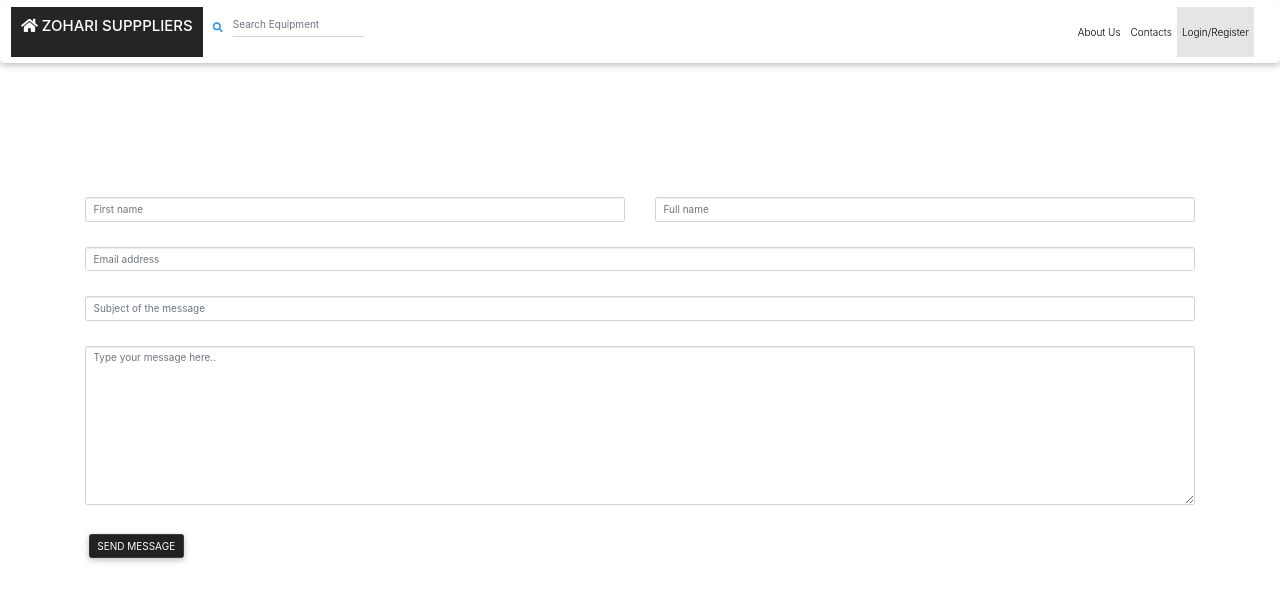
After one commit to lydiah2015/zs, a Django app: page /contact in a window 1280 px wide. The commit adds this page. Shown: the top 602 px of the page. Run offline with Django 3.2, Linux system fonts and the light colour scheme; some libraries are stand-ins or nearby versions.

Commit message:
added more features

```diff
--- a/supply/templates/all-supply/base.html
+++ b/supply/templates/all-supply/base.html
@@ -1,4 +1,5 @@
 {%load bootstrap3%}
+{% load static%}
 <!DOCTYPE html>
 <html>
 
@@ -6,12 +7,13 @@
     <meta charset="utf-8">
 
     {% if title %}
-    <title>Zohari Supply - {{title}}</title>
+    <title>ZOHARI SUPPLIES - {{title}}</title>
     {% else %}
-    <title> Zohari Supply </title>
+    <title> ZOHARI SUPPLIES</title>
     {% endif %}
 
     {% include 'navbar.html' %}
+
 
     {% block styles %}
     {% bootstrap_css %}
@@ -23,7 +25,23 @@
     <!-- Material Design for Bootstrap -->
     <link href="https://cdnjs.cloudflare.com/ajax/libs/mdbootstrap/4.5.16/css/mdb.min.css" rel="stylesheet"><br />
     <link rel="stylesheet" href="https://cdn.jsdelivr.net/gh/fancyapps/fancybox@3.5.7/dist/jquery.fancybox.min.css" />
-
+    <meta charset="UTF-8">
+    <meta name="viewport" content="width=device-width, initial-scale=1.0">
+    <meta http-equiv="X-UA-Compatible" content="ie=edge">
+    <title>ZOHARI SUPPLIES</title>
+    <meta name="viewport" content="width=device-width, initial-scale=1, shrink-to-fit=no">
+    <link rel="stylesheet" href="https://use.fontawesome.com/releases/v5.8.1/css/all.css">
+    <link href="https://fonts.googleapis.com/css?family=Anton&display=swap" rel="stylesheet">
+    <link rel="stylesheet" href="https://maxcdn.bootstrapcdn.com/font-awesome/4.7.0/css/font-awesome.min.css">
+    <!-- Bootstrap -->
+    <link href="https://cdnjs.cloudflare.com/ajax/libs/twitter-bootstrap/4.1.3/css/bootstrap.min.css" rel="stylesheet">
+    <!-- Material Design for Bootstrap -->
+    <link href="https://cdnjs.cloudflare.com/ajax/libs/mdbootstrap/4.5.16/css/mdb.min.css" rel="stylesheet"><br />
+    <link rel="stylesheet" href="https://use.fontawesome.com/releases/v5.8.2/css/all.css"
+      integrity="sha384-oS3vJWv+0UjzBfQzYUhtDYW+Pj2yciDJxpsK1OYPAYjqT085Qq/1cq5FLXAZQ7Ay" crossorigin="anonymous">
+    <link rel="stylesheet" href="{% static 'css/bootstrap.css' %}">
+    <link rel="stylesheet" href="{% static 'css/mdb.css' %}">
+    <link rel="stylesheet" href="{% static 'css/style.css' %}">
 </head>
 
 <body>
--- /dev/null
+++ b/supply/templates/contact.html
@@ -0,0 +1,46 @@
+{% extends 'all-supply/base.html'%}
+{% block content %}
+
+<div class="container">
+    <div class="row">
+      <div class="col-12 mb-5 position-relative">
+        <h2 class="section-title text-center text-white mb-5">Say Hello</h2>
+      </div>
+    </div>
+    <form action="#" class="form">
+      <div class="row mb-4">
+        <div class="form-group col-6">
+          <input type="text" class="form-control" placeholder="First name">
+        </div>
+        <div class="form-group col-6">
+          <input type="text" class="form-control" placeholder="Full name">
+        </div>
+      </div>
+
+      <div class="row mb-4">
+        <div class="form-group col-12">
+          <input type="email" class="form-control" placeholder="Email address">
+        </div>
+      </div>
+
+      <div class="row mb-4">
+        <div class="form-group col-12">
+          <input type="text" class="form-control" placeholder="Subject of the message">
+        </div>
+      </div>
+
+      <div class="row mb-4">
+        <div class="form-group col-12">
+          <textarea name="" id="" cols="30" rows="10" class="form-control" placeholder="Type your message here.."></textarea>
+        </div>
+      </div>
+
+      <div class="row">
+        <div class="col-md-6">
+          <input type="submit" class="btn btn-dark" value="Send Message">
+        </div>
+      </div>
+
+    </form>
+  </div>
+  {% endblock %}
--- a/supply/templates/navbar.html
+++ b/supply/templates/navbar.html
@@ -1,5 +1,6 @@
 <!DOCTYPE html>
 <html lang="en">
+
 <head>
   <meta charset="utf-8">
   <meta name="viewport" content="width=device-width, initial-scale=1">
@@ -7,17 +8,59 @@
 
 <body>
 
-<nav class="navbar navbar-dark primary-color">
-<a class="navbar-brand" href="#">Navbar</a>
-  <form class="form-inline">
-    <div class="md-form my-0">
-      <input class="form-control mr-sm-2" type="text" placeholder="Search" aria-label="Search">
+
+<!--Navbar -->
+<nav class=" navbar navbar-expand-md navbar-light blue-text" style="color:white;">
+  <div class="navbar-brand" style="background:#000000;opacity:0.85;padding:10px;color:white;">
+    <a href="/c" style="color:white;"><h4 ><i class="fas fa-home"></i> ZOHARI SUPPPLIERS </h4></a>
+  </div>
+  <div class="nav-search">
+      <form class="form-inline md-form form-md active-pink active-pink-2 mt-2" action="">
+        <i class="fas fa-search" aria-hidden="true"></i>
+        <input class="form-control form-control-md ml-3 w-75" type="text" placeholder="Search Equipment" aria-label="Search "
+          name="equipment">
+      </form>
     </div>
-    <button class="btn btn-outline-white btn-md my-2 my-sm-0 ml-3" type="submit">Search</button>
-  </form>
+  <button class="navbar-toggler" type="button" data-toggle="collapse" data-target="#navbarSupportedContent-4"
+    aria-controls="navbarSupportedContent-4" aria-expanded="false" aria-label="Toggle navigation">
+    <span class="navbar-toggler-icon"></span>
+  </button>
+  <div class="collapse navbar-collapse" id="navbarSupportedContent-4">
+    <ul class="navbar-nav ml-auto">
+      <li class="nav-item">
+        <a class="nav-link" href="/about"  >
+           About Us</a>
+      </li>
+      <li class="nav-item">
+        <a class="nav-link" href="/contact"  >
+           Contacts</a>
+      </li>
+      {% if user.is_authenticated %}
+
+      <li class="nav-item">
+            <a class="nav-link" href="/admin"  >
+               Admin</a>
+          </li>
+
+          <li class="nav-item">
+              <a class="nav-link" href="{% url 'profile' username=user %}">
+                  Profile</a>
+            </li>
+            <li class="nav-item">
+                <a class="nav-link" href="/logout/">
+                  Log Out</a>
+              </li>
+              {% else %}
+              <li class="nav-item active">
+                  <a class="nav-link" href="accounts/login">
+                    Login/Register
+                  </a>
+                </li>
+          {% endif %}
+
+    </ul>
+  </div>
 </nav>
-<nav class="navbar navbar-light bg-light">
-  <a class="navbar-brand" href="#">Default</a>
-</nav>
-  </body>
+</body>
+
 </html>
--- a/supply/urls.py
+++ b/supply/urls.py
@@ -1,9 +1,13 @@
+from django.conf.urls import url
+from .import views
 from django.conf import settings
-from django.conf.urls.static import static
-from django.conf.urls import url
-from . import views
+from django.conf.urls.static  import static
 
 urlpatterns=[
     url('^$',views.index, name = 'mainPage'),
-
+    url('contact',views.contact ,name = 'contact'),
+    url('about',views.about ,name = 'about'),
+    url(r'^profile/(?P<username>\w+)', views.profile, name='profile'),
 ]
+if settings.DEBUG:
+    urlpatterns+= static(settings.MEDIA_URL,document_root = settings.MEDIA_ROOT)
--- a/supply/views.py
+++ b/supply/views.py
@@ -1,8 +1,29 @@
 from django.shortcuts import render,redirect
 from django.http import HttpResponse
-from .models import Image
+from .models import Image,Profile
+from django.contrib.auth.decorators import  login_required
+from django.contrib.auth.models import User
 
 # Create your views here.
+def contact(request):
+    return render( request,'contact.html')
+
+def about(request):
+    return render( request,'about.html')
+
+@login_required(login_url='/accounts/login/')
 def index(request):
+
     images = Image.objects.all()
+    users = User.objects.all()
+
     return render (request, 'all-supply/index.html',{"images":images},)
+
+@login_required(login_url='/accounts/login/')
+def profile(request,username):
+    profile = User.objects.get(username=username)
+
+    try:
+        profile_details = Profile.get_by_id(profile.id)
+    except:
+        profile_details = Profile.filter_by_id(profile.id)
--- a/zohari/settings.py
+++ b/zohari/settings.py
@@ -30,6 +30,7 @@ ALLOWED_HOSTS = []
 # Application definition
 
 INSTALLED_APPS = [
+    'rest_framework',
     'django.contrib.admin',
     'django.contrib.auth',
     'django.contrib.contenttypes',
@@ -38,6 +39,7 @@ INSTALLED_APPS = [
     'django.contrib.staticfiles',
     'supply',
     'bootstrap3',
+
 ]
 
 MIDDLEWARE = [
@@ -122,6 +124,9 @@ USE_TZ = True
 # https://docs.djangoproject.com/en/1.11/howto/static-files/
 
 STATIC_URL = '/static/'
+STATICFILES_DIRS = [
+    os.path.join(BASE_DIR, "static"),
+]
 
 MEDIA_URL = '/media/'
 MEDIA_ROOT = os.path.join(BASE_DIR,'media')
--- a/zohari/urls.py
+++ b/zohari/urls.py
@@ -15,9 +15,14 @@ Including another URLconf
 """
 from django.conf.urls import url,include
 from django.contrib import admin
+from django.conf import settings
+from django.conf.urls.static import static
+from django.contrib.auth import views
+
 
 urlpatterns = [
     url(r'^admin/', admin.site.urls),
     url(r'',include('supply.urls')),
-
+    url(r'^accounts/', include('registration.backends.simple.urls')),
+    url(r'^logout/$', views.logout, {"next_page": '/'}),
 ]
```
Also changed, not shown: requirements.txt (+8 -0 lines), supply/models.py (+36 -0 lines), supply/templates/all-supply/index.html (+92 -2 lines), supply/templates/registration/base.html (added, +101 -0 lines), supply/templates/registration/login.html (added, +73 -0 lines), supply/templates/registration/registration_form.html (added, +46 -0 lines), static/css/basenews.css (added), static/zoharilogo.jpg (added), supply/migrations/0003_profile.py (added), supply/templates/about.html (added), supply/templates/carousel.html (added).
